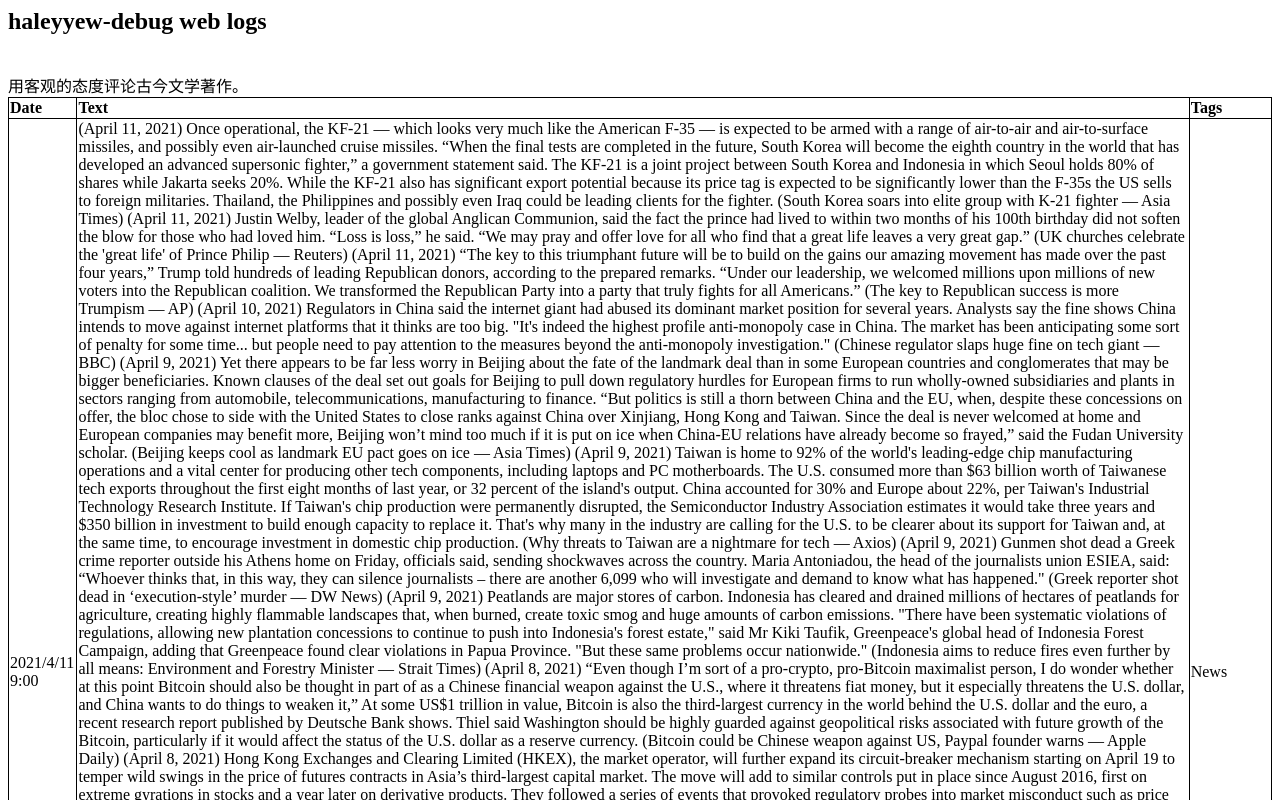
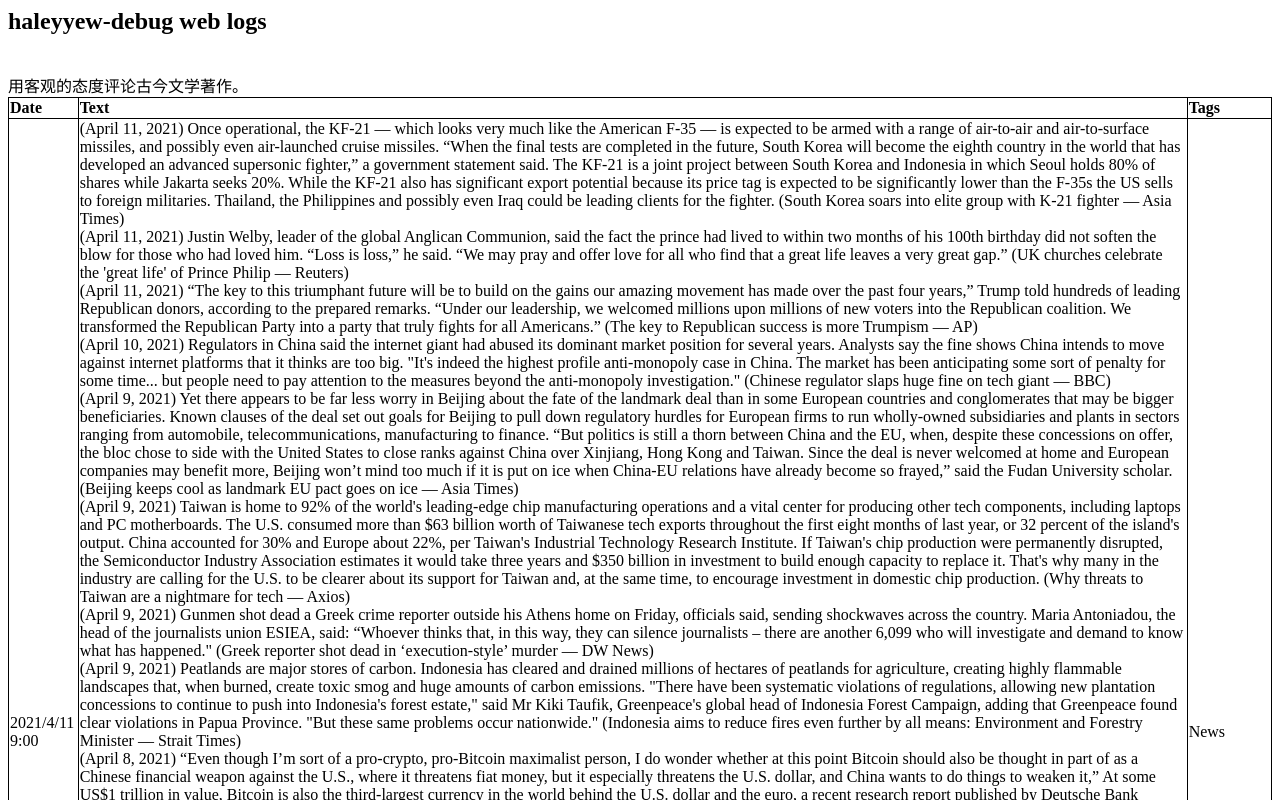
Before and after one commit to haleyyew-debug/haleyyew-debug.github.io, a plain HTML site: page index.html in a window 1280 px wide. Shown: the top 800 px of the page. Drawn offline with Linux system fonts and the light colour scheme.

Commit message:
modified prev entry

```diff
--- a/index.html
+++ b/index.html
@@ -39,35 +39,35 @@ img {
     </td>
     <td>
 
-(April 11, 2021) Once operational, the KF-21 — which looks very much like the American F-35 — is expected to be armed with a range of air-to-air and air-to-surface missiles, and possibly even air-launched cruise missiles. “When the final tests are completed in the future, South Korea will become the eighth country in the world that has developed an advanced supersonic fighter,” a government statement said. The KF-21 is a joint project between South Korea and Indonesia in which Seoul holds 80% of shares while Jakarta seeks 20%. While the KF-21 also has significant export potential because its price tag is expected to be significantly lower than the F-35s the US sells to foreign militaries. Thailand, the Philippines and possibly even Iraq could be leading clients for the fighter. (South Korea soars into elite group with K-21 fighter — Asia Times)
+(April 11, 2021) Once operational, the KF-21 — which looks very much like the American F-35 — is expected to be armed with a range of air-to-air and air-to-surface missiles, and possibly even air-launched cruise missiles. “When the final tests are completed in the future, South Korea will become the eighth country in the world that has developed an advanced supersonic fighter,” a government statement said. The KF-21 is a joint project between South Korea and Indonesia in which Seoul holds 80% of shares while Jakarta seeks 20%. While the KF-21 also has significant export potential because its price tag is expected to be significantly lower than the F-35s the US sells to foreign militaries. Thailand, the Philippines and possibly even Iraq could be leading clients for the fighter. (South Korea soars into elite group with K-21 fighter — Asia Times) <br>
 
-(April 11, 2021) Justin Welby, leader of the global Anglican Communion, said the fact the prince had lived to within two months of his 100th birthday did not soften the blow for those who had loved him. “Loss is loss,” he said. “We may pray and offer love for all who find that a great life leaves a very great gap.” (UK churches celebrate the 'great life' of Prince Philip — Reuters)
+(April 11, 2021) Justin Welby, leader of the global Anglican Communion, said the fact the prince had lived to within two months of his 100th birthday did not soften the blow for those who had loved him. “Loss is loss,” he said. “We may pray and offer love for all who find that a great life leaves a very great gap.” (UK churches celebrate the 'great life' of Prince Philip — Reuters) <br>
 
-(April 11, 2021) “The key to this triumphant future will be to build on the gains our amazing movement has made over the past four years,” Trump told hundreds of leading Republican donors, according to the prepared remarks. “Under our leadership, we welcomed millions upon millions of new voters into the Republican coalition. We transformed the Republican Party into a party that truly fights for all Americans.” (The key to Republican success is more Trumpism — AP)
+(April 11, 2021) “The key to this triumphant future will be to build on the gains our amazing movement has made over the past four years,” Trump told hundreds of leading Republican donors, according to the prepared remarks. “Under our leadership, we welcomed millions upon millions of new voters into the Republican coalition. We transformed the Republican Party into a party that truly fights for all Americans.” (The key to Republican success is more Trumpism — AP) <br>
 
-(April 10, 2021) Regulators in China said the internet giant had abused its dominant market position for several years. Analysts say the fine shows China intends to move against internet platforms that it thinks are too big. "It's indeed the highest profile anti-monopoly case in China. The market has been anticipating some sort of penalty for some time... but people need to pay attention to the measures beyond the anti-monopoly investigation." (Chinese regulator slaps huge fine on tech giant — BBC)
+(April 10, 2021) Regulators in China said the internet giant had abused its dominant market position for several years. Analysts say the fine shows China intends to move against internet platforms that it thinks are too big. "It's indeed the highest profile anti-monopoly case in China. The market has been anticipating some sort of penalty for some time... but people need to pay attention to the measures beyond the anti-monopoly investigation." (Chinese regulator slaps huge fine on tech giant — BBC) <br>
 
-(April 9, 2021) Yet there appears to be far less worry in Beijing about the fate of the landmark deal than in some European countries and conglomerates that may be bigger beneficiaries. Known clauses of the deal set out goals for Beijing to pull down regulatory hurdles for European firms to run wholly-owned subsidiaries and plants in sectors ranging from automobile, telecommunications, manufacturing to finance. “But politics is still a thorn between China and the EU, when, despite these concessions on offer, the bloc chose to side with the United States to close ranks against China over Xinjiang, Hong Kong and Taiwan. Since the deal is never welcomed at home and European companies may benefit more, Beijing won’t mind too much if it is put on ice when China-EU relations have already become so frayed,” said the Fudan University scholar. (Beijing keeps cool as landmark EU pact goes on ice — Asia Times)
+(April 9, 2021) Yet there appears to be far less worry in Beijing about the fate of the landmark deal than in some European countries and conglomerates that may be bigger beneficiaries. Known clauses of the deal set out goals for Beijing to pull down regulatory hurdles for European firms to run wholly-owned subsidiaries and plants in sectors ranging from automobile, telecommunications, manufacturing to finance. “But politics is still a thorn between China and the EU, when, despite these concessions on offer, the bloc chose to side with the United States to close ranks against China over Xinjiang, Hong Kong and Taiwan. Since the deal is never welcomed at home and European companies may benefit more, Beijing won’t mind too much if it is put on ice when China-EU relations have already become so frayed,” said the Fudan University scholar. (Beijing keeps cool as landmark EU pact goes on ice — Asia Times) <br>
 
-(April 9, 2021) Taiwan is home to 92% of the world's leading-edge chip manufacturing operations and a vital center for producing other tech components, including laptops and PC motherboards. The U.S. consumed more than $63 billion worth of Taiwanese tech exports throughout the first eight months of last year, or 32 percent of the island's output. China accounted for 30% and Europe about 22%, per Taiwan's Industrial Technology Research Institute. If Taiwan's chip production were permanently disrupted, the Semiconductor Industry Association estimates it would take three years and $350 billion in investment to build enough capacity to replace it. That's why many in the industry are calling for the U.S. to be clearer about its support for Taiwan and, at the same time, to encourage investment in domestic chip production. (Why threats to Taiwan are a nightmare for tech — Axios)
+(April 9, 2021) Taiwan is home to 92% of the world's leading-edge chip manufacturing operations and a vital center for producing other tech components, including laptops and PC motherboards. The U.S. consumed more than $63 billion worth of Taiwanese tech exports throughout the first eight months of last year, or 32 percent of the island's output. China accounted for 30% and Europe about 22%, per Taiwan's Industrial Technology Research Institute. If Taiwan's chip production were permanently disrupted, the Semiconductor Industry Association estimates it would take three years and $350 billion in investment to build enough capacity to replace it. That's why many in the industry are calling for the U.S. to be clearer about its support for Taiwan and, at the same time, to encourage investment in domestic chip production. (Why threats to Taiwan are a nightmare for tech — Axios) <br>
 
-(April 9, 2021) Gunmen shot dead a Greek crime reporter outside his Athens home on Friday, officials said, sending shockwaves across the country. Maria Antoniadou, the head of the journalists union ESIEA, said: “Whoever thinks that, in this way, they can silence journalists – there are another 6,099 who will investigate and demand to know what has happened." (Greek reporter shot dead in ‘execution-style’ murder — DW News)
+(April 9, 2021) Gunmen shot dead a Greek crime reporter outside his Athens home on Friday, officials said, sending shockwaves across the country. Maria Antoniadou, the head of the journalists union ESIEA, said: “Whoever thinks that, in this way, they can silence journalists – there are another 6,099 who will investigate and demand to know what has happened." (Greek reporter shot dead in ‘execution-style’ murder — DW News) <br>
 
-(April 9, 2021) Peatlands are major stores of carbon. Indonesia has cleared and drained millions of hectares of peatlands for agriculture, creating highly flammable landscapes that, when burned, create toxic smog and huge amounts of carbon emissions. "There have been systematic violations of regulations, allowing new plantation concessions to continue to push into Indonesia's forest estate," said Mr Kiki Taufik, Greenpeace's global head of Indonesia Forest Campaign, adding that Greenpeace found clear violations in Papua Province. "But these same problems occur nationwide." (Indonesia aims to reduce fires even further by all means: Environment and Forestry Minister — Strait Times)
+(April 9, 2021) Peatlands are major stores of carbon. Indonesia has cleared and drained millions of hectares of peatlands for agriculture, creating highly flammable landscapes that, when burned, create toxic smog and huge amounts of carbon emissions. "There have been systematic violations of regulations, allowing new plantation concessions to continue to push into Indonesia's forest estate," said Mr Kiki Taufik, Greenpeace's global head of Indonesia Forest Campaign, adding that Greenpeace found clear violations in Papua Province. "But these same problems occur nationwide." (Indonesia aims to reduce fires even further by all means: Environment and Forestry Minister — Strait Times) <br>
 
-(April 8, 2021) “Even though I’m sort of a pro-crypto, pro-Bitcoin maximalist person, I do wonder whether at this point Bitcoin should also be thought in part of as a Chinese financial weapon against the U.S., where it threatens fiat money, but it especially threatens the U.S. dollar, and China wants to do things to weaken it,” At some US$1 trillion in value, Bitcoin is also the third-largest currency in the world behind the U.S. dollar and the euro, a recent research report published by Deutsche Bank shows. Thiel said Washington should be highly guarded against geopolitical risks associated with future growth of the Bitcoin, particularly if it would affect the status of the U.S. dollar as a reserve currency. (Bitcoin could be Chinese weapon against US, Paypal founder warns — Apple Daily)
+(April 8, 2021) “Even though I’m sort of a pro-crypto, pro-Bitcoin maximalist person, I do wonder whether at this point Bitcoin should also be thought in part of as a Chinese financial weapon against the U.S., where it threatens fiat money, but it especially threatens the U.S. dollar, and China wants to do things to weaken it,” At some US$1 trillion in value, Bitcoin is also the third-largest currency in the world behind the U.S. dollar and the euro, a recent research report published by Deutsche Bank shows. Thiel said Washington should be highly guarded against geopolitical risks associated with future growth of the Bitcoin, particularly if it would affect the status of the U.S. dollar as a reserve currency. (Bitcoin could be Chinese weapon against US, Paypal founder warns — Apple Daily) <br>
 
-(April 8, 2021) Hong Kong Exchanges and Clearing Limited (HKEX), the market operator, will further expand its circuit-breaker mechanism starting on April 19 to temper wild swings in the price of futures contracts in Asia’s third-largest capital market. The move will add to similar controls put in place since August 2016, first on extreme gyrations in stocks and a year later on derivative products. They followed a series of events that provoked regulatory probes into market misconduct such as price manipulation and pump-and-dump scandals. (HKEX to extend price-swing controls to futures products from Monday — SCMP)
+(April 8, 2021) Hong Kong Exchanges and Clearing Limited (HKEX), the market operator, will further expand its circuit-breaker mechanism starting on April 19 to temper wild swings in the price of futures contracts in Asia’s third-largest capital market. The move will add to similar controls put in place since August 2016, first on extreme gyrations in stocks and a year later on derivative products. They followed a series of events that provoked regulatory probes into market misconduct such as price manipulation and pump-and-dump scandals. (HKEX to extend price-swing controls to futures products from Monday — SCMP) <br>
 
-(April 8, 2021) The U.S. State Department on Thursday played down expectations for talks on how Washington and Tehran might resume compliance with the 2015 Iran nuclear deal and said the U.S. envoy was likely to return home as the talks break for the weekend. While echoing descriptions of the talks as “constructive,” State Department spokesman Ned Price told reporters “we would also, however, hasten to not allow expectations to outpace where we are.” (U.S. plays down expectations for Vienna Iran nuclear talks — Reuters)
+(April 8, 2021) The U.S. State Department on Thursday played down expectations for talks on how Washington and Tehran might resume compliance with the 2015 Iran nuclear deal and said the U.S. envoy was likely to return home as the talks break for the weekend. While echoing descriptions of the talks as “constructive,” State Department spokesman Ned Price told reporters “we would also, however, hasten to not allow expectations to outpace where we are.” (U.S. plays down expectations for Vienna Iran nuclear talks — Reuters) <br>
 
-(April 8, 2021) US intelligence officials are painting a dark picture of the world’s future, writing in a new report that the coronavirus pandemic has deepened economic inequality, strained government resources and fanned nationalist sentiments. Those assessments are included in a Global Trends report by the government’s National Intelligence Council. The reports, produced every four years, are designed to help policymakers and citizens anticipate the economic, environmental, technological and demographic forces likely to shape the world through the next 20 years. (US intelligence report paints dark picture of world’s future — SCMP)
+(April 8, 2021) US intelligence officials are painting a dark picture of the world’s future, writing in a new report that the coronavirus pandemic has deepened economic inequality, strained government resources and fanned nationalist sentiments. Those assessments are included in a Global Trends report by the government’s National Intelligence Council. The reports, produced every four years, are designed to help policymakers and citizens anticipate the economic, environmental, technological and demographic forces likely to shape the world through the next 20 years. (US intelligence report paints dark picture of world’s future — SCMP) <br>
 
-(March 2021) Published every four years since 1997, Global Trends assesses the key trends and uncertainties that will shape the strategic environment for the United States during the next two decades. Global Trends reflects the National Intelligence Council’s perspective on these future trends; it does not represent the official, coordinated view of the US Intelligence Community nor US policy. We are proud to publish this report publicly for audiences around the world to read and consider. We hope that it serves as a useful resource and provokes a conversation about our collective future. (7th edition of the National Intelligence Council’s Global Trends)
+(March 2021) Published every four years since 1997, Global Trends assesses the key trends and uncertainties that will shape the strategic environment for the United States during the next two decades. Global Trends reflects the National Intelligence Council’s perspective on these future trends; it does not represent the official, coordinated view of the US Intelligence Community nor US policy. We are proud to publish this report publicly for audiences around the world to read and consider. We hope that it serves as a useful resource and provokes a conversation about our collective future. (7th edition of the National Intelligence Council’s Global Trends) <br>
 
-(April 7, 2021) A database shared with The Post has a spreadsheet listing the names, birth dates and passport numbers of 697 US citizens, some of them children, who were flagged while passing through Pudong International Airport in 2018 and 2020. Security experts believe the documents — contained on Shanghai Public Security Bureau servers — provide a glimpse into Beijing's massive data collection efforts targeting foreigners. The database was leaked to Internet 2.0, an Australia-based cyber-security firm, which said the records give "an unprecedented view on how China is building its surveillance state with technology and how it leverages data as a means of control." In addition to the details of international visitors, the database also contains a blacklist of people monitored or questioned in Shanghai, many of them deemed "terrorists" — including thousands of Uighur Muslims, a minority group targeted by the Chinese Communist Party, Internet 2.0 found. This shows "how China blurs the boundaries between law and order, counter-terrorism and political crimes," the company said in a statement. (China keeping a top-secret watchlist of US travelers - from celebs to everyday folks — Fox News)
+(April 7, 2021) A database shared with The Post has a spreadsheet listing the names, birth dates and passport numbers of 697 US citizens, some of them children, who were flagged while passing through Pudong International Airport in 2018 and 2020. Security experts believe the documents — contained on Shanghai Public Security Bureau servers — provide a glimpse into Beijing's massive data collection efforts targeting foreigners. The database was leaked to Internet 2.0, an Australia-based cyber-security firm, which said the records give "an unprecedented view on how China is building its surveillance state with technology and how it leverages data as a means of control." In addition to the details of international visitors, the database also contains a blacklist of people monitored or questioned in Shanghai, many of them deemed "terrorists" — including thousands of Uighur Muslims, a minority group targeted by the Chinese Communist Party, Internet 2.0 found. This shows "how China blurs the boundaries between law and order, counter-terrorism and political crimes," the company said in a statement. (China keeping a top-secret watchlist of US travelers - from celebs to everyday folks — Fox News) <br>
 
-林甫自以始謀不佐皇太子，慮為後患，故屢起大獄以危之，賴太子重慎無過，流言不入。林甫嘗令濟陽別駕魏林告隴右、河西節度使王忠嗣，林往任朔州刺史，忠嗣時為山東節度，自雲與忠王同養宮中，情意相得，欲擁兵以佐太子。玄宗聞之曰：「我兒在內，何路與外人交通？此妄也。」然忠嗣亦左授漢陽太守。八載，咸寧太府趙奉章告林甫罪狀二十餘條。告未上，林甫知之，諷御史臺逮捕，以為妖言，重杖決殺。(劉昫, 舊唐書 列傳第五十六 李林甫)
+林甫自以始謀不佐皇太子，慮為後患，故屢起大獄以危之，賴太子重慎無過，流言不入。林甫嘗令濟陽別駕魏林告隴右、河西節度使王忠嗣，林往任朔州刺史，忠嗣時為山東節度，自雲與忠王同養宮中，情意相得，欲擁兵以佐太子。玄宗聞之曰：「我兒在內，何路與外人交通？此妄也。」然忠嗣亦左授漢陽太守。八載，咸寧太府趙奉章告林甫罪狀二十餘條。告未上，林甫知之，諷御史臺逮捕，以為妖言，重杖決殺。(劉昫, 舊唐書 列傳第五十六 李林甫) <br>
     </td>
     <td>
     News
```
